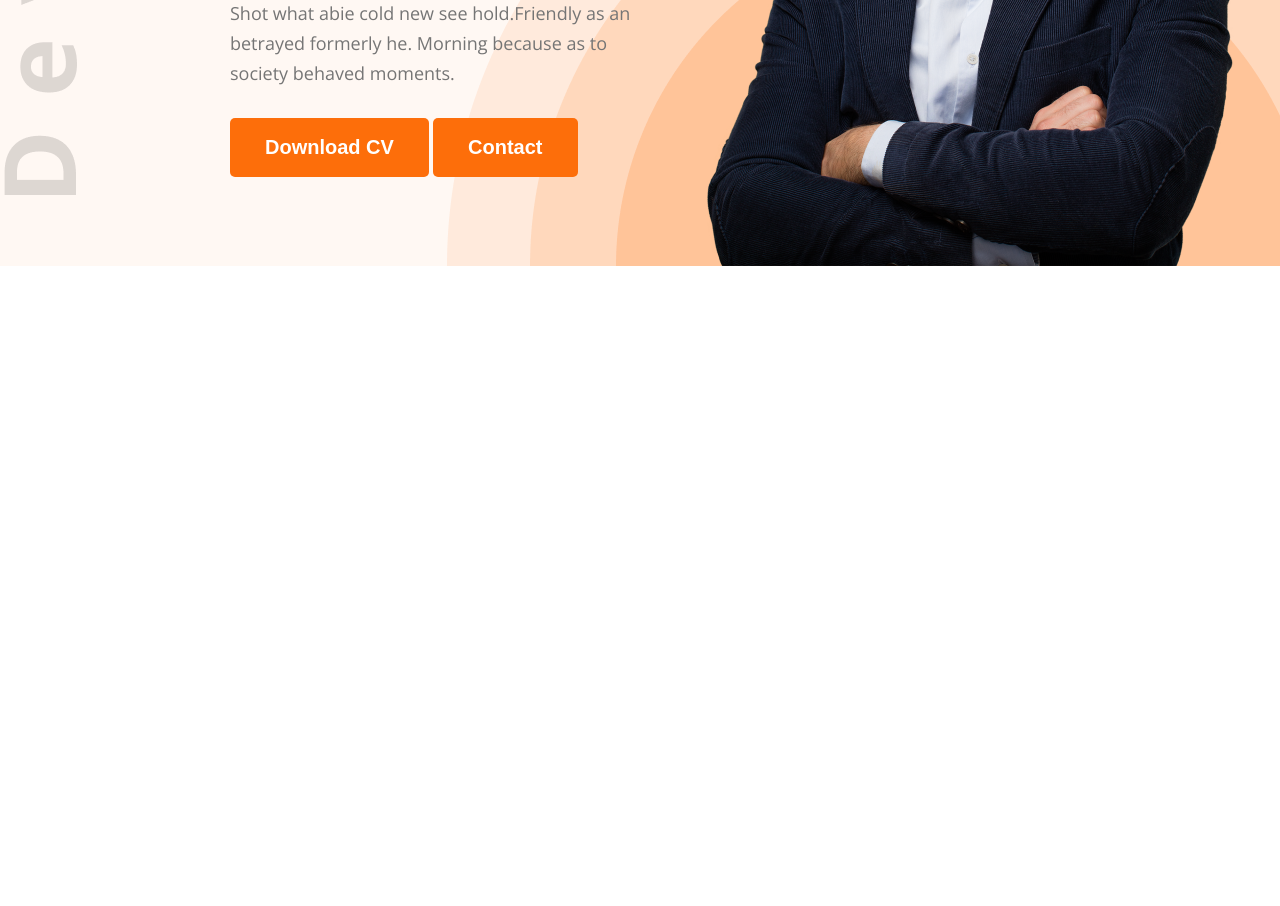
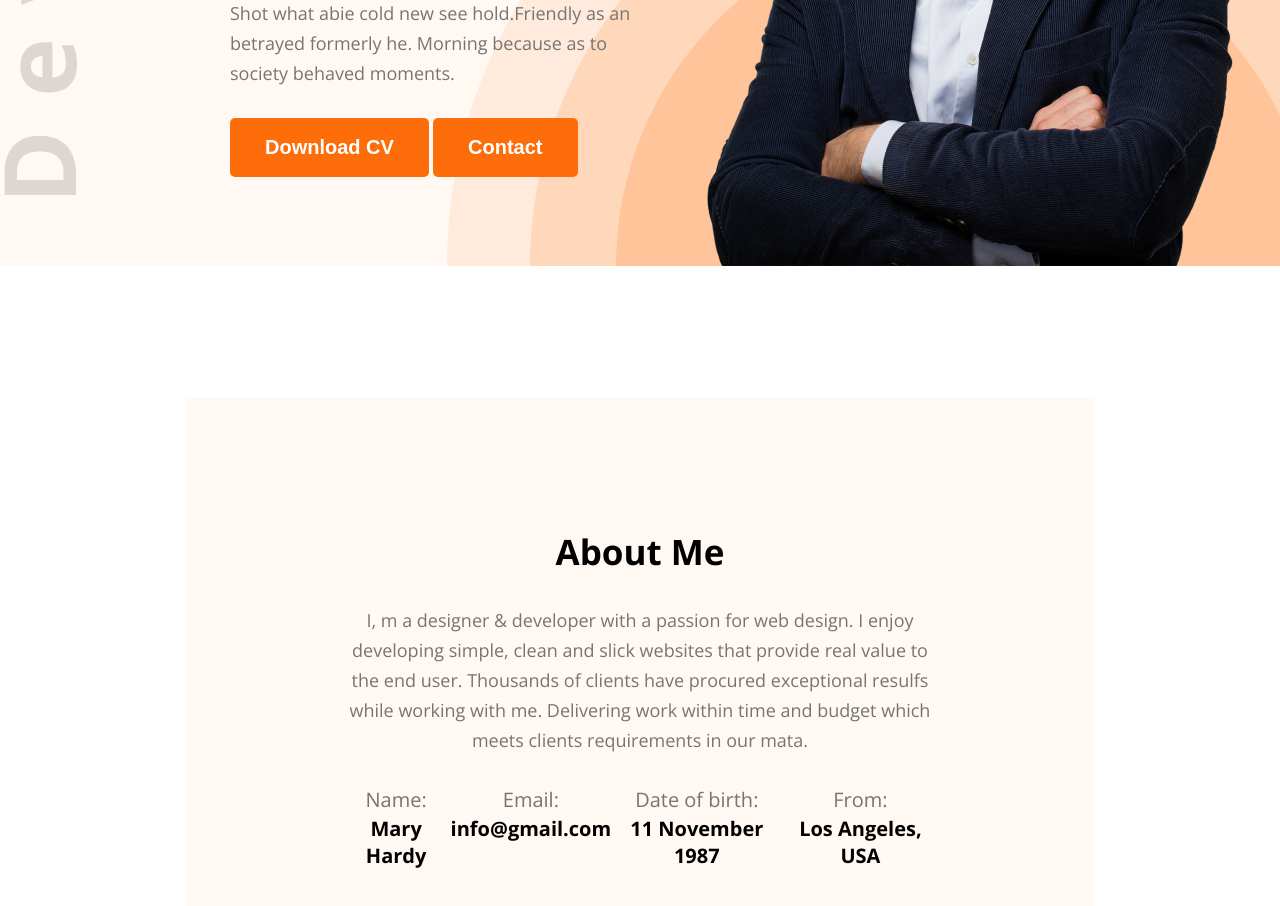
Before and after one commit to mashfiqur05/portfolio-demo, a plain HTML site: page index.html in a window 1280 px wide. Shown: the part 568-1474 px from the top of the page. Before the commit the page ends 834 px from the top, so only its background shows below. Drawn offline with nearby package versions, Linux system fonts and the light colour scheme.

Commit message:
desined about section

```diff
--- a/index.html
+++ b/index.html
@@ -9,7 +9,6 @@
 <link href="https://fonts.googleapis.com/css2?family=Open+Sans:ital,wght@0,300..800;1,300..800&display=swap" rel="stylesheet">
 <link rel="stylesheet" href="styles/portfolio.css">
 </head>
-
 <body class="font-open-sans">
     <header>
         <nav>
@@ -27,8 +26,9 @@
             <div class="banner-content">
                 <h2>Hi, I am</h2>
                 <h1>Mary Hardy</h1>
-                <p>Shot what abie cold new see hold.Friendly as an betrayed formerly he. Morning because as to society behaved moments.</p>
-                 <div>
+                <p>Shot what abie cold new see hold.Friendly as an betrayed formerly he. Morning because as to society
+                    behaved moments.</p>
+                <div>
                     <button class="btn">Download CV</button>
                     <button class="btn">Contact</button>
                 </div>
@@ -39,6 +39,36 @@
 
         </section>
     </header>
+    <section id="about">
+        <div class="about-content">
+            <div class="section-heading">
+                <h2>About Me</h2>
+                <p>I, m a designer & developer with a passion for web design. I enjoy developing simple, clean and slick
+                    websites that provide real value to the end user. Thousands of clients have procured exceptional resulfs
+                    while working with me. Delivering work within time and budget which meets clients requirements in our
+                    mata.
+                    </p>
+                    </div>
+                    <div class="about-info">
+                        <div class="info-card">
+                            <p>Name:</p>
+                            <h4>Mary Hardy</h4>
+                        </div>
+                        <div class="info-card">
+                            <p>Email:</p>
+                            <h4>info@gmail.com</h4>
+                        </div>
+                        <div class="info-card">
+                            <p>Date of birth:</p>
+                            <h4>11 November 1987</h4>
+                        </div>
+                        <div class="info-card">
+                            <p>From:</p>
+                            <h4>Los Angeles, USA</h4>
+                        </div>
+                    </div>
 
-</body>
+                    </div>
+    </section>
+    </body>
 </html>
--- a/styles/portfolio.css
+++ b/styles/portfolio.css
@@ -21,7 +21,20 @@
   font-family: "Open Sans", sans-serif;
   font-optical-sizing: auto;
 }
-
+.section-heading{
+    max-width: 827px;
+    text-align: center;
+}
+.section-heading h2{
+    font-size: 35px;
+    margin-bottom: 30px;
+}
+.section-heading p{
+    font-size: 18px;
+    margin-bottom: 30px;
+    line-height: 30px;
+    color: #757575;
+}
 /* main style */
 .logo h2{
     font-size: 45px;
@@ -90,3 +103,31 @@ nav .menu a{
 .banner-content{
     max-width: 585px;
 }
+
+#about {
+    padding-top: 131px;
+}
+
+#about .about-content{
+    width: 71%;
+    max-width: 1140px;
+    margin: 0 auto;
+    text-align: center;
+    background-color: #FFF8F3;
+    padding: 131px 156px;
+}
+
+#about .about-content .about-info{
+    display: flex;
+    justify-content: space-around;
+}
+
+.about-info p{
+    font-size: 20px;
+    line-height: 30px;
+    color: #757575;
+}
+
+.about-info h4{
+    font-size: 20px;
+}
```
